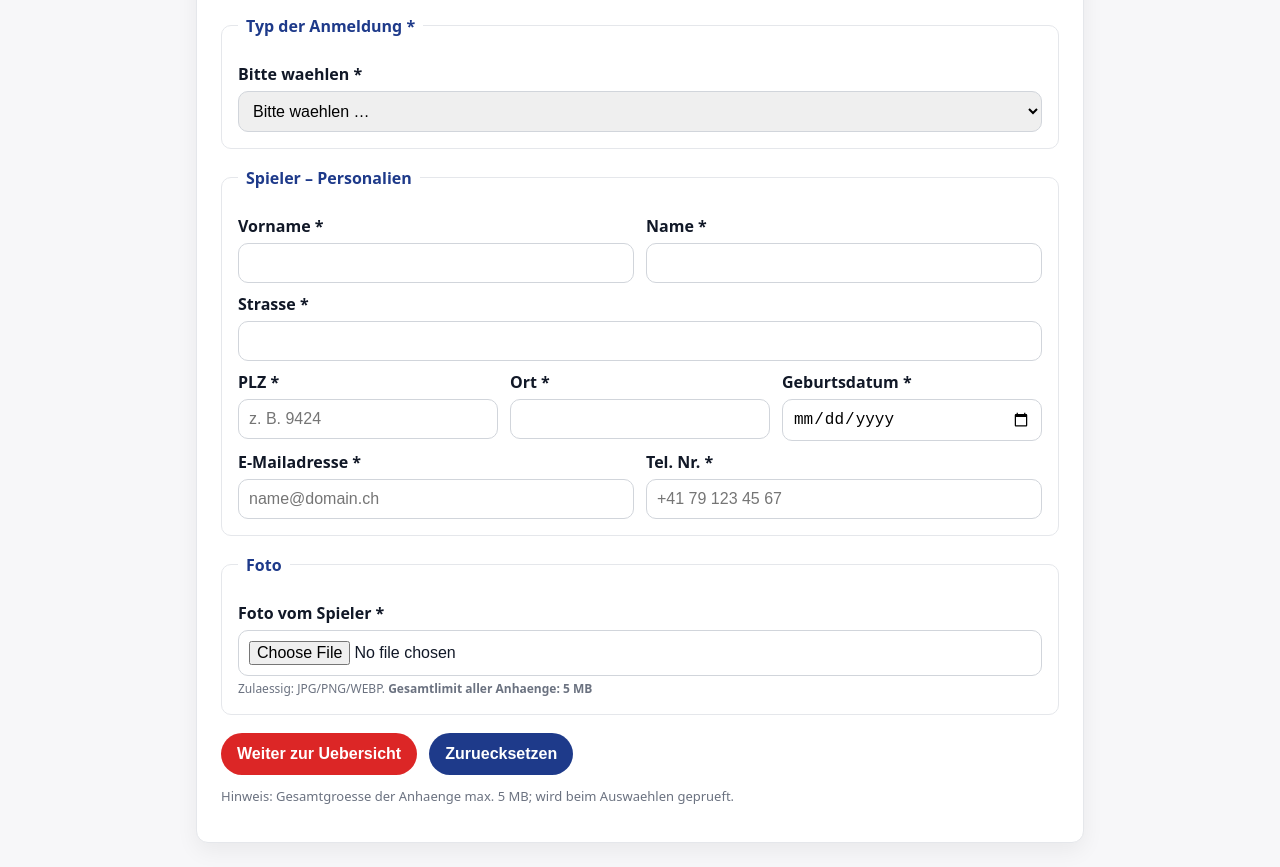
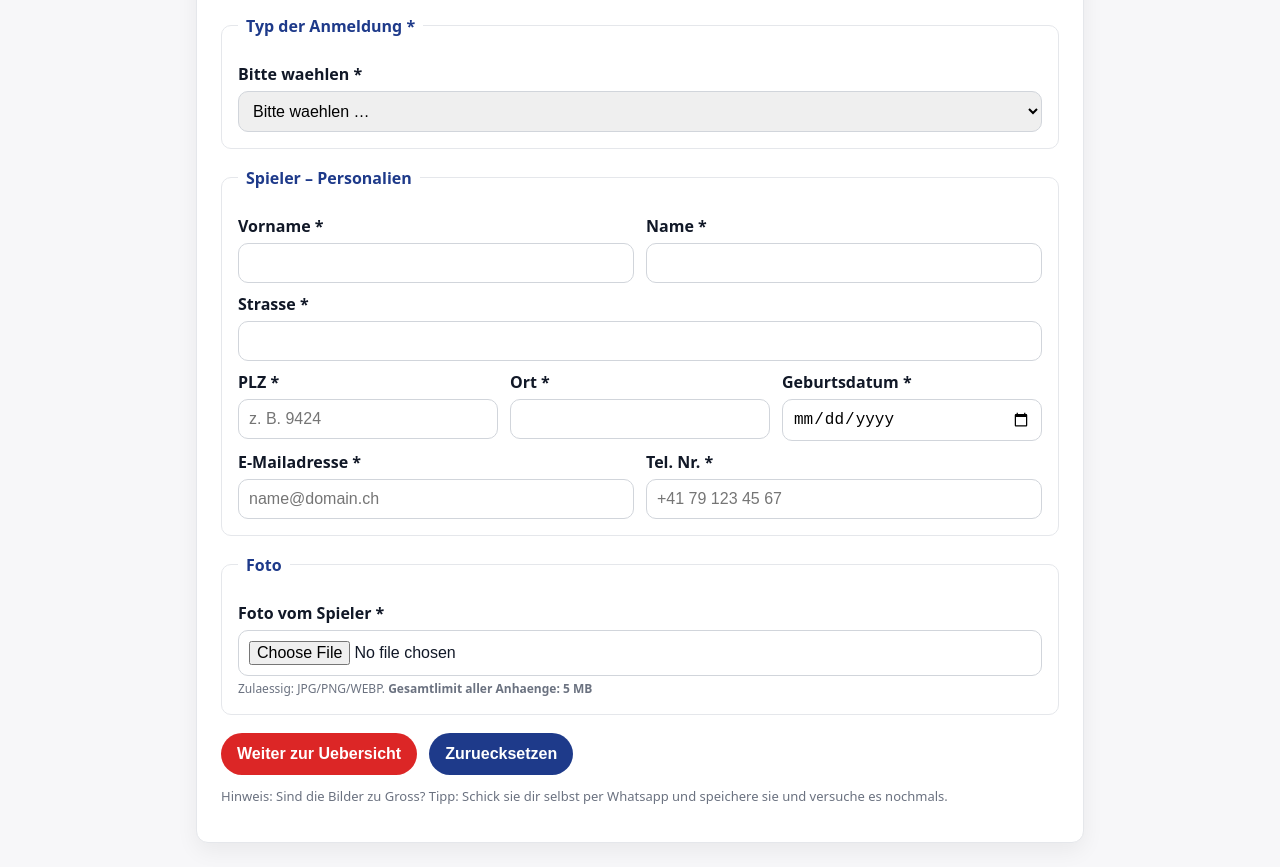
Before and after one commit to marsl21/Neuer-Spieler-FC-Rheineck, a plain HTML site: page index.html in a window 1280 px wide. Shown: the part 184-1051 px from the top of the page. Drawn offline with Linux system fonts and the light colour scheme.

Commit message:
Add files via upload

```diff
--- a/index.html
+++ b/index.html
@@ -164,7 +164,7 @@
           <button type="reset" class="btn btn-secondary">Zuruecksetzen</button>
         </div>
 
-        <p class="note">Hinweis: Gesamtgroesse der Anhaenge max. 5 MB; wird beim Auswaehlen geprueft.</p>
+        <p class="note">Hinweis: Sind die Bilder zu Gross? Tipp: Schick sie dir selbst per Whatsapp und speichere sie und versuche es nochmals.</p>
       </form>
     </div>
   </div>
```
